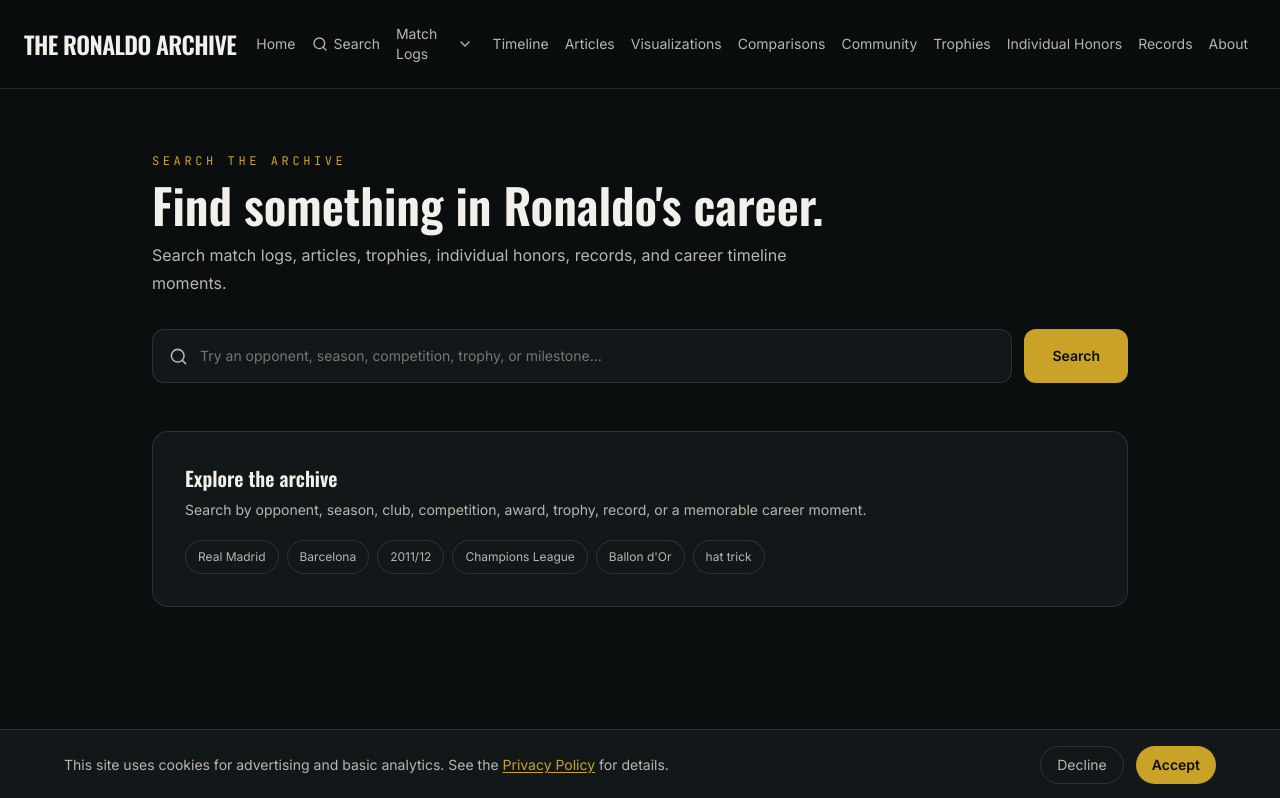
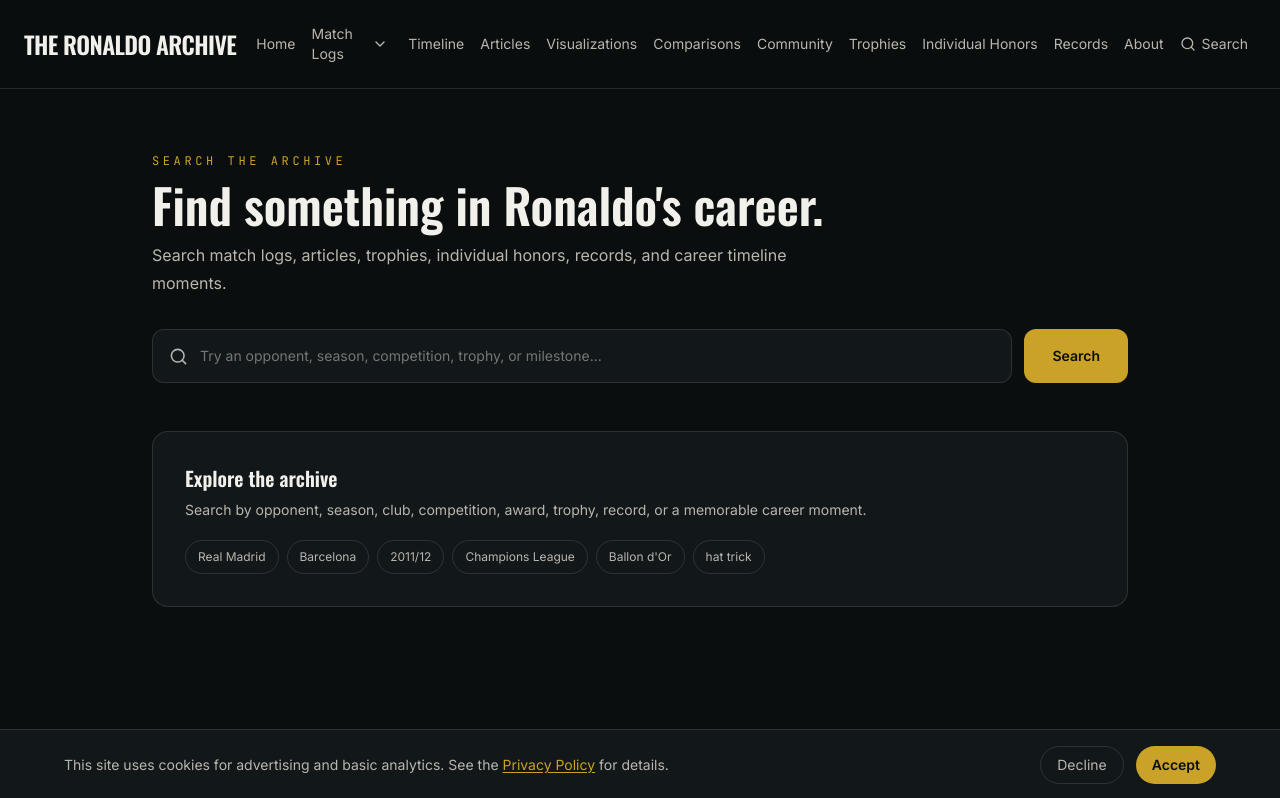
Before and after one commit to ronaldogoatsfc/cr7archive, a Next.js app: page /search in a window 1280 px wide. Shown: the top 798 px of the page. Built offline with nearby package versions, Linux system fonts and the light colour scheme.

Commit message:
Move archive search to end of navigation

```diff
--- a/components/NavBar.js
+++ b/components/NavBar.js
@@ -57,16 +57,6 @@ export default function NavBar() {
             </Link>
           ))}
 
-          <Link
-            href="/search"
-            aria-label="Search the archive"
-            title="Search the archive"
-            className="inline-flex items-center gap-1.5 rounded-full px-2 py-2 text-sm text-paper-dim transition hover:bg-pitch-raised hover:text-gold focus-visible:outline focus-visible:outline-2 focus-visible:outline-gold"
-          >
-            <Search size={16} />
-            <span>Search</span>
-          </Link>
-
           <div className="relative" ref={containerRef}>
             <div className="flex items-center rounded-full transition hover:bg-pitch-raised">
               <Link
@@ -116,6 +106,16 @@ export default function NavBar() {
               {link.label}
             </Link>
           ))}
+
+          <Link
+            href="/search"
+            aria-label="Search the archive"
+            title="Search the archive"
+            className="inline-flex items-center gap-1.5 rounded-full px-2 py-2 text-sm text-paper-dim transition hover:bg-pitch-raised hover:text-gold focus-visible:outline focus-visible:outline-2 focus-visible:outline-gold"
+          >
+            <Search size={16} />
+            <span>Search</span>
+          </Link>
         </nav>
       </div>
     </header>
```
